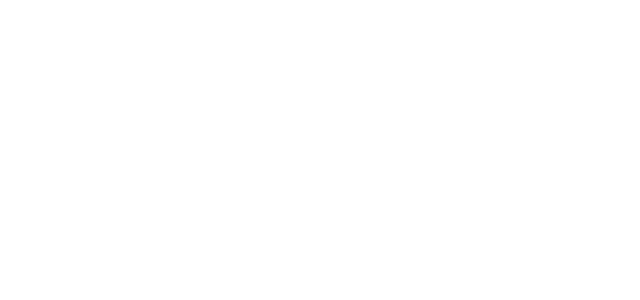
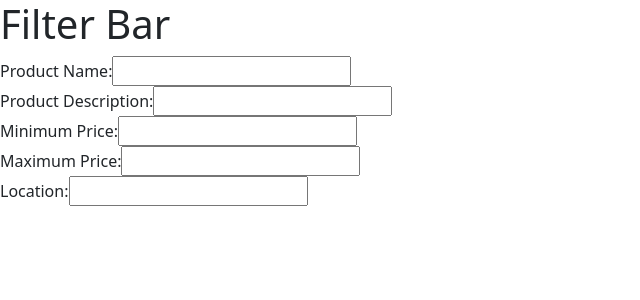
Before and after one commit to CS179K-Summer23/cs179-project-swankystorage, a React (Create React App) app in the folder client/: page /filter in a window 1280 px wide. Before the commit this address had no page. Shown: the top 300 px of the page, without its empty margins (0-640 px from the left). Built offline with nearby package versions, Linux system fonts and the light colour scheme.

Commit message:
added filter by jacob, homepage by abdullah

```diff
--- a/client/package.json
+++ b/client/package.json
@@ -8,7 +8,9 @@
     "@testing-library/user-event": "^13.5.0",
     "axios": "^1.4.0",
     "bootstrap": "^5.3.1",
+    "mongoose": "^7.4.2",
     "react": "^18.2.0",
+    "react-bootstrap": "^2.8.0",
     "react-dom": "^18.2.0",
     "react-router-dom": "^6.14.2",
     "react-scripts": "5.0.1",
--- a/client/src/App.js
+++ b/client/src/App.js
@@ -1,13 +1,35 @@
 import Signup from "./components/signup"
 import Login from "./components/login"
+import HomeScreen from "./components/HomeScreen"
+import { FilterBar } from "./components/FilterBar"
 import { useState } from 'react'
 import 'bootstrap/dist/css/bootstrap.min.css'
 import { BrowserRouter, Routes, Route } from "react-router-dom";
+
+const properties = [
+  {key: 0, label: "Product Name", prop: "name", type: "text"},
+  {key: 1, label: "Product Description", prop: "description", type: "text"},
+  {key: 2, label: "Minimum Price", prop: "minPrice", type: "number"},
+  {key: 3, label: "Maximum Price", prop: "maxPrice", type: "number"},
+  {key: 4, label: "Location", prop: "location", type: "text"}
+]
+
+function requestToMongoQuery(request) {
+  let mongoQuery = {nameOfItem: request.name, price: {$gte: Number(request.minPrice), $lte: Number(request.maxPrice)}, location: request.location, description: request.description}
+  for (let key in mongoQuery) {
+      if (!mongoQuery[key]) delete mongoQuery[key]
+  }
+  if (!mongoQuery.price.$gte) mongoQuery.price.$gte = 0
+  if (!mongoQuery.price.$lte) mongoQuery.price.$lte = 2e10;
+  return mongoQuery
+}
 
 function App() {
   return (
     <BrowserRouter>
       <Routes>
+        <Route path="/" element={<HomeScreen />}></Route>
+        <Route path="/filter" element={<FilterBar properties={properties} getQuery={(query) => console.log(requestToMongoQuery(query))} />}></Route>
         <Route path="/register" element={<Signup />}></Route>
         <Route path="/login" element={<Login />}></Route>
       </Routes>
--- /dev/null
+++ b/client/src/components/CustomNavbar.js
@@ -0,0 +1,36 @@
+import Navbar from 'react-bootstrap/Navbar';
+import Nav from 'react-bootstrap/Nav'
+import Container from 'react-bootstrap/Container';
+import Button from 'react-bootstrap/Button'
+
+//import './CustomNavbar.css'
+
+function CustomNavbar(){
+    return (
+        <Navbar className="bg-body-tertiary navbar" sticky="top">
+            <Container fluid className="navBarMainContainer">
+                <Container fluid>
+                <Navbar.Brand href="/">
+                    <img
+                    alt=""
+                    src="https://www.dropbox.com/s/58algfockihugwq/Logo_Gradient.png?raw=1"
+                    height="40"
+                    />{' '}
+                    Swanky Storage
+                </Navbar.Brand>
+                </Container>
+                    <Nav className="ml-auto">
+                        <Button variant="primary" className="customNavbarButton" href="login">Log In</Button>{' '}
+                    </Nav>
+                    <Nav className="ml-auto">
+                        <Button variant="primary"className="customNavbarButton" href="register">Sign Up</Button>{' '}
+                    </Nav>
+                    <Nav className="ml-auto">
+                        <Button variant="primary" className="customNavbarButton" href="filter">Filter</Button>{' '}
+                    </Nav>
+            </Container>
+        </Navbar>
+    )
+}
+
+export default CustomNavbar;
--- /dev/null
+++ b/client/src/components/FilterBar.js
@@ -0,0 +1,21 @@
+import { useEffect, useState } from "react"
+import { TextField } from "./FilterFields"
+
+export function FilterBar(args) {
+    let [request, updateRequest] = useState({});
+    useEffect(() => {args.getQuery(request)}, [request])
+    function changeRequest(newProps) {
+        updateRequest({...request, ...newProps})
+    }
+    return (
+        <>
+            <h1>Filter Bar</h1>
+            { args.properties.map((item) =>
+                request[item.prop] && <p key={item.key}>Product Name: {request[item.prop]}</p>
+            ) }
+            { args.properties.map((item) =>
+                <div key={item.key}><TextField key={item.key} defaultText={item.label} type={item.type} submit={(value) => changeRequest({[item.prop]: value})}/></div>
+            ) }
+        </>
+    )
+}
--- /dev/null
+++ b/client/src/components/FilterFields.js
@@ -0,0 +1,20 @@
+import { useEffect, useState } from "react"
+
+export function TextField(args) {
+    let [value, setValue] = useState("")
+    function update(e) {
+        setValue(e.target.value)
+    }
+    function submit(e) {
+        if (e.key === "Enter") {
+            //console.log(value)
+            args.submit(value)
+        }
+    }
+    return (
+        <>
+            {args.defaultText}:
+            <input type={args.type} onKeyDown={submit} onChange={update} value={value} min='0'/>
+        </>
+    )
+}
--- /dev/null
+++ b/client/src/components/HomeScreen.js
@@ -0,0 +1,16 @@
+import CustomNavbar from "./CustomNavbar";
+//import Sidebar from '../Sidebar/Sidebar';
+
+//import './HomeScreen.css';
+
+
+function HomeScreen(){
+    return (
+        <>
+            <CustomNavbar/>
+            <h1>This is the homepage</h1>
+        </>
+    )
+}
+
+export default HomeScreen
```
Also changed, not shown: 1 other file (tests, documents, lock files or other folders).
